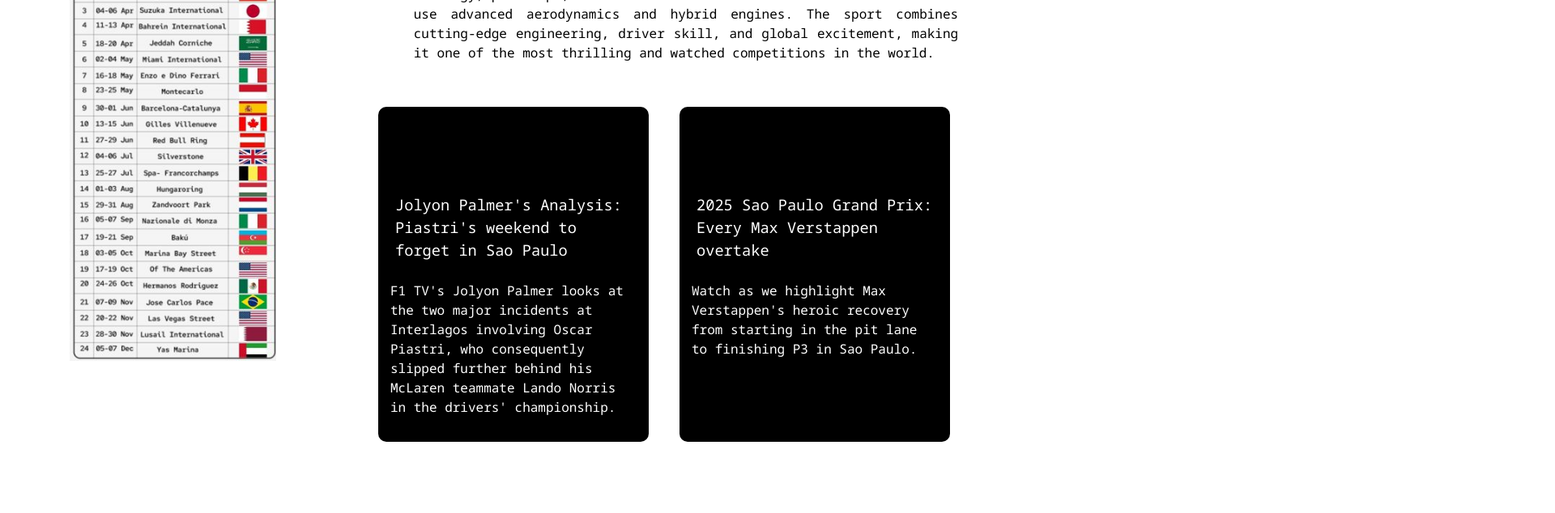
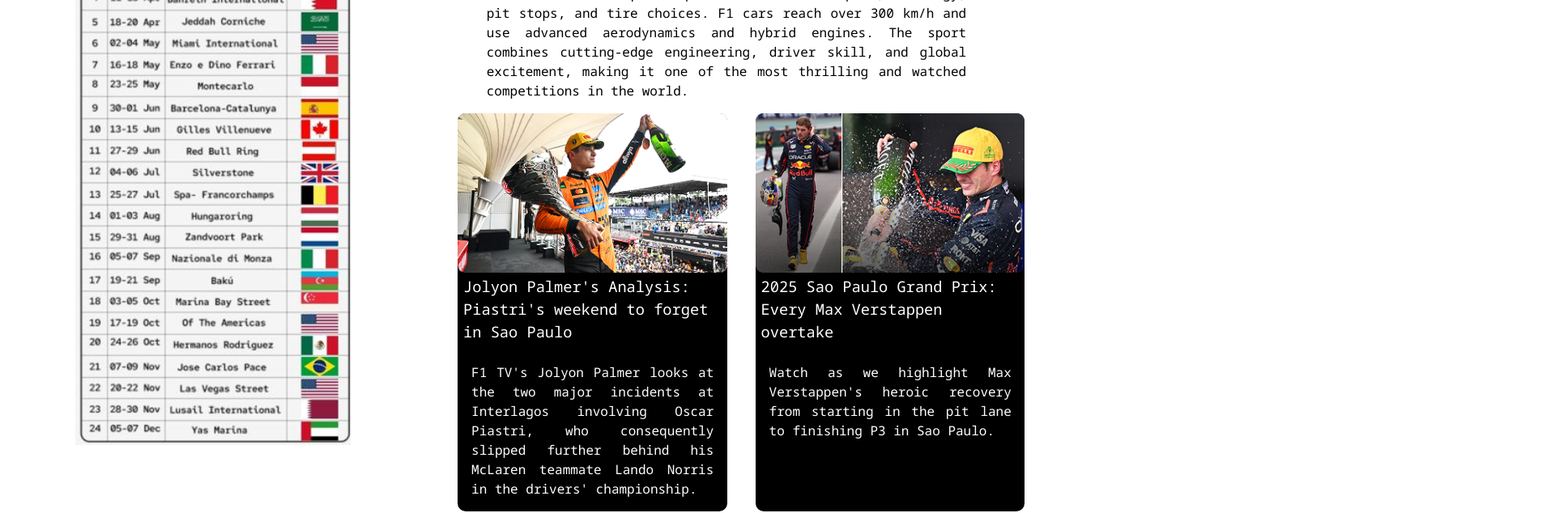
Before and after one commit to AbieGarcia/F1, a React (Vite) app: page / in a window 1280 px wide. Shown: the part 340-974 px from the top of the page at 81% size, 1920 px wide, since content can reach past the window. Before the commit the page ends 886 px from the top, so only its background shows below. Built offline with nearby package versions, Linux system fonts and the light colour scheme.

Commit message:
Update home.css

```diff
--- a/src/home.css
+++ b/src/home.css
@@ -21,7 +21,6 @@
 .home {
     display: flex;
     flex-direction: column;
-    gap: 5%;
 }
 
 .information {
@@ -40,7 +39,7 @@
     display: block;
 }
 
-#calendar,
+
 #about {
     width: 300px;
     align-self: center;
@@ -51,6 +50,7 @@
     flex-direction: row;
     gap: 5%;
     align-self: center;
+    margin-left: 5%;
 }
 
 .paragraph {
@@ -59,6 +59,13 @@
     align-self: center;
     margin-top: 1%;
     color: black;
+}
+
+.pcard {
+    margin-left: 5%;
+    margin-right: 5%;
+
+    text-align: justify;
 }
 
 .info {
@@ -83,22 +90,25 @@
 .cardh {
     background-color: black;
     color: white;
-    width: 40%;
+    width: 50%;
+    height: 100%;
     max-width: 350px;
-    padding: 15px;
     border-radius: 10px;
+    position: relative;
 }
 
 .imgcard {
     width: 100%;
     height: auto;
     border-radius: 8px;
+    position: absolute;
+    top: 0;
 }
 
 .title-card {
     font-size: 14pt;
     padding-left: 2%;
-    margin-top: 30%;
+    margin-top: 60%;
     padding-right: 2%;
 }
 
```
